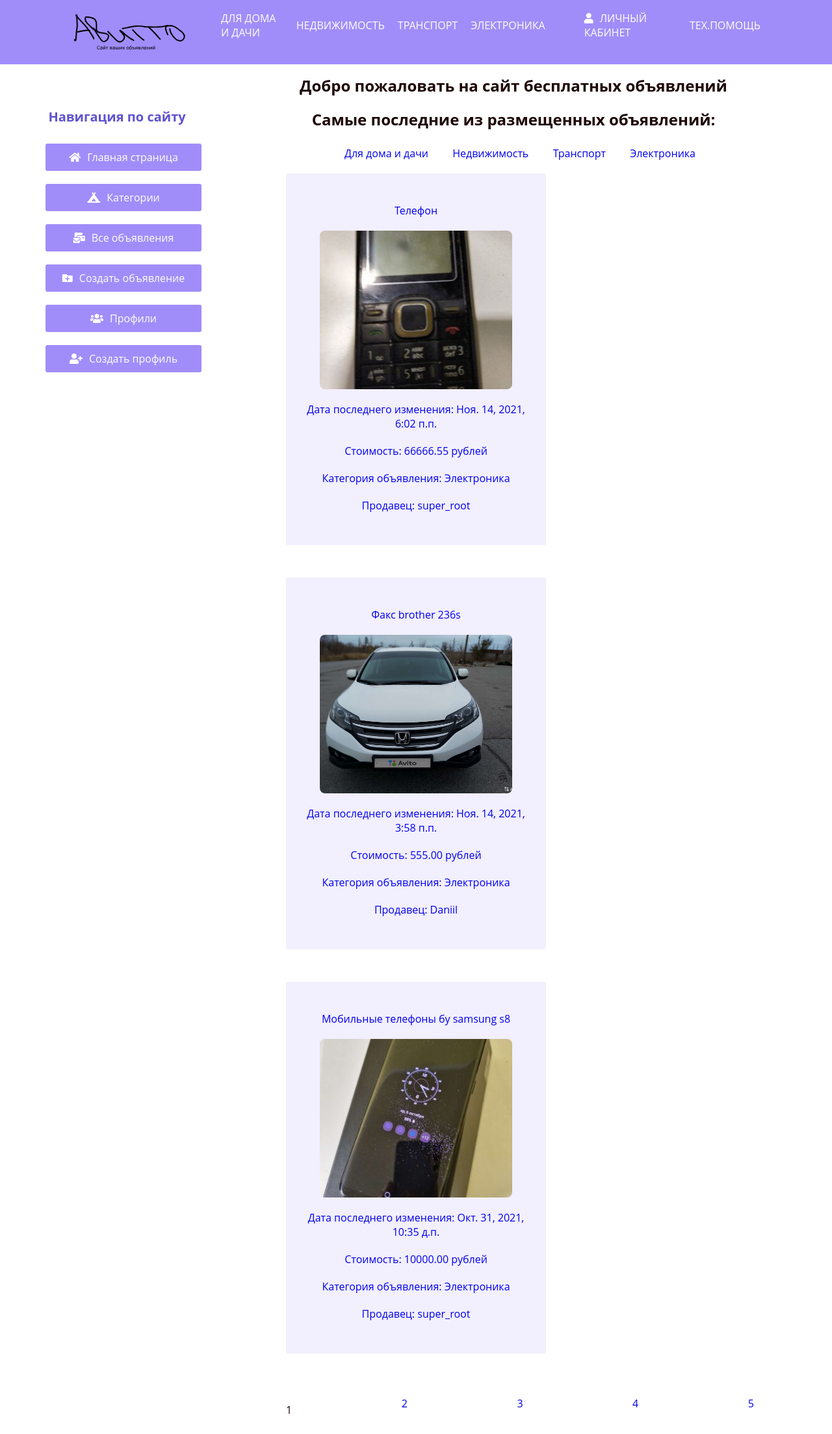
After one commit to lampa-lana/avito, a Django app: page / in a window 1280 px wide. The commit adds this page. Shown: the whole page at 65% size. Run offline with Django 3.2, Linux system fonts and the light colour scheme; data comes from the database, SQL or seed files in the repository; both versions use the stored data as it was after the commit; parts of the project's set-up code (start-up, migrations or seed data) failed here and were passed over; some libraries are stand-ins or nearby versions.

Commit message:
create homework10_1 pagination

```diff
--- a/avitto/core/templates/base.html
+++ b/avitto/core/templates/base.html
@@ -1,4 +1,4 @@
-{% load static %} {% load humanize %}
+{% load static %}
 <!DOCTYPE html>
 <html lang="ru">
   <head>
@@ -75,5 +75,6 @@
         {% block content %} {% endblock content %}
       </section>
     </main>
+    <footer class="footer"></footer>
   </body>
 </html>
--- a/avitto/core/templates/core/all_posts.html
+++ b/avitto/core/templates/core/all_posts.html
@@ -24,5 +24,5 @@
         </ul>
         {% endif %}
     </section>
-
+  {% include "pagination.html" with page=posts %}
 {% endblock content%}</p>
--- a/avitto/core/templates/core/index.html
+++ b/avitto/core/templates/core/index.html
@@ -2,6 +2,7 @@
  {% block title %}
     <title>{{page_title}}</title>
   {% endblock title %}
+
    <p>{%block content %}
      <h1 class="title_page">
           Добро пожаловать на сайт бесплатных объявлений
@@ -31,19 +32,6 @@
           {% endfor %}
         </ul>
         {% endif %}
-        <div class="pagination">
-          <span class="step-links">
-            {% if page.has_previous %}
-            <a href="?page={{page.previous_page_number}}">Previous</a>
-            {% endif %}
-            <span class="current">
-              Page {{ page.number }} of {{ page.paginator.num_pages }}.
-            </span>
-            {% if page.has_next %}
-            <a href="?page={{ page.next_page_number }}">Next</a>
-            {% endif %}
-          </span>
-        </div>
       </section>
-   {% include "pagination.html" with page=posts %}
+    {% include "pagination.html" with page=posts %}
 {% endblock content%}</p>
--- /dev/null
+++ b/avitto/core/templates/pagination.html
@@ -0,0 +1,11 @@
+<nav class="list-pages">
+  <ul>
+    {% for p in paginator.page_range %} {% if page_obj.number == p %}
+    <li class="page-num page-num-selected">{{ p }}</li>
+    {% else %}
+    <li class="page-num">
+      <a href="?page={{ p }}">{{ p }}</a>
+    </li>
+    {% endif %} {% endfor %}
+  </ul>
+</nav>
--- a/avitto/core/urls.py
+++ b/avitto/core/urls.py
@@ -3,13 +3,13 @@ from django.urls import path, include
 from django.views.generic import TemplateView
 
 from .views import (CategoriesDetailView,
-                    post_list, AllPostView, PostCreateView, AllCategoryView, PostDelete, EditView, PostDetailView)
+                    IndexView, AllPostView, PostCreateView, AllCategoryView, PostDelete, EditView, PostDetailView)
 
 from .urls_auth import urlpatterns as auth_patterns
 app_name = 'core'
 
 urlpatterns = [
-    url(r'^$', post_list, name='index'),
+    url(r'^$', IndexView.as_view(), name='index'),
     path('posts/<int:post_id>/', PostDetailView.as_view(), name='post_detail'),
     path('posts/create/', PostCreateView.as_view(), name='post_create'),
     path('posts/all_posts/', AllPostView.as_view(), name='all_posts'),
--- a/avitto/core/views.py
+++ b/avitto/core/views.py
@@ -1,4 +1,5 @@
 from django.db.models.aggregates import Sum
+from django.core.paginator import Paginator
 from django.contrib.auth.decorators import login_required
 from django.forms.models import modelform_factory, modelformset_factory
 from django.shortcuts import get_object_or_404, redirect, render
@@ -13,52 +14,23 @@ from django.views.generic.detail import DetailView, View
 from .models import Post, Category, Profile
 from .forms import PostForm
 from django.forms import modelformset_factory
-from django.core.paginator import Paginator, EmptyPage, PageNotAnInteger
+
 
 # Create your views here.
 
 
-# class IndexView(ListView):
-#     model = Post
-#     object_list = model.objects.all()
-#     template_name = 'core/index.html'
-#     context_object_name = 'posts'
-#     extra_context = {'page_title': 'Главная'}
-#     # По 3 статьи на каждой странице
-#     paginator = Paginator(object_list, 3)
+class IndexView(ListView):
+    model = Post
+    template_name = 'core/index.html'
+    context_object_name = 'posts'
+    extra_context = {'page_title': 'Главная'}
+    queryset = model.objects.all().order_by('-date_edit').filter(draft=False)
+    paginate_by = 3
 
-
-#     # def get_queryset(self):
-#     #     return self.model.objects.all().order_by('-date_edit')[:7]
-
-#     def get_context_data(self, **kwargs):
-#         context = super(IndexView, self).get_context_data(**kwargs)
-#         context['posts'] = self.model.objects.all().order_by(
-#             '-date_edit').filter(draft=False).order_by('-date_edit')[:7]
-#         context['category'] = Category.objects.all()
-#         return context
-def post_list(request):
-    object_list = Post.objects.all().order_by('-date_edit')
-    paginator = Paginator(object_list, 3)  # По 3 статьи на каждой странице.
-    page = request.GET.get('page')
-    try:
-        posts = paginator.page(page)
-    except PageNotAnInteger:
-        posts = paginator.page(1)
-    except EmptyPage:
-        posts = paginator.page(paginator.num_pages)
-    return render(request, 'core/index.html', {'page': page, 'posts': posts})
-
-# def index(request):
-#     # Post.objects.order_by('-date_edit') сортировка в обратном порядке по даде изменения публикации
-#     posts = Post.objects.all().order_by('-date_edit')[:7]
-#     categories = Category.objects.all()
-#     context = {
-#         'posts': posts,
-#         'categories': categories,
-#         'title': "avitto", }
-#     return render(request, template_name='core/index.html', context=context)
-# return HttpResponse('Hello world!')
+    def get_context_data(self, **kwargs):
+        context = super(IndexView, self).get_context_data(**kwargs)
+        context['category'] = Category.objects.all()
+        return context
 
 
 class AllPostView(ListView):
@@ -66,11 +38,12 @@ class AllPostView(ListView):
     context_object_name = 'posts'
     template_name = 'core/all_posts.html'
     extra_context = {'page_title': 'Все объявления'}
+    queryset = model.objects.all().order_by(
+        '-date_edit').filter(draft=False)
+    paginate_by = 3
 
     def get_context_data(self, **kwargs):
         context = super(ListView, self).get_context_data(**kwargs)
-        context['posts'] = self.model.objects.all().order_by(
-            '-date_edit').filter(draft=False)
         context['category'] = Category.objects.all()
         return context
 
--- a/avitto/static/core/css/style.css
+++ b/avitto/static/core/css/style.css
@@ -33,7 +33,7 @@ a {
   align-items: center;
   z-index: 2;
   background-color: rgba(50, 7, 241, 0.459);
-  padding: 0 60px;
+  padding: 0 90px;
 }
 
 .header_link,
@@ -63,8 +63,11 @@ a {
 }
 
 .header img {
-  margin: 30px;
+  margin: 15px;
   width: 180px;
+}
+.logo {
+  margin-bottom: 0;
 }
 .logo:hover,
 .header_link a:hover {
@@ -140,7 +143,7 @@ main {
 }
 
 .content {
-  padding-top: 50px;
+  padding-top: 2px;
   text-align: center;
   padding-right: 100px;
 }
@@ -151,6 +154,7 @@ h2 {
 }
 
 .image_card img {
+  margin: auto;
   width: 340px;
   height: 244px;
   overflow: hidden;
@@ -299,3 +303,21 @@ select {
   border-radius: 3px;
   padding-left: 20px;
 }
+
+.category_del {
+  display: flex;
+  flex-direction: column;
+  align-items: center;
+  background-color: white;
+}
+
+.list-pages ul {
+  display: flex;
+  justify-content: space-between;
+  align-items: center;
+}
+
+footer {
+  background-color: rgba(50, 7, 241, 0.459);
+  padding: 0 90px;
+}
```
Also changed, not shown: avitto/core/static/core/css/style.css (+18 -3 lines), avitto/core/templates/core/pagination.html (deleted, +0 -13 lines), avitto/db.sqlite3.
